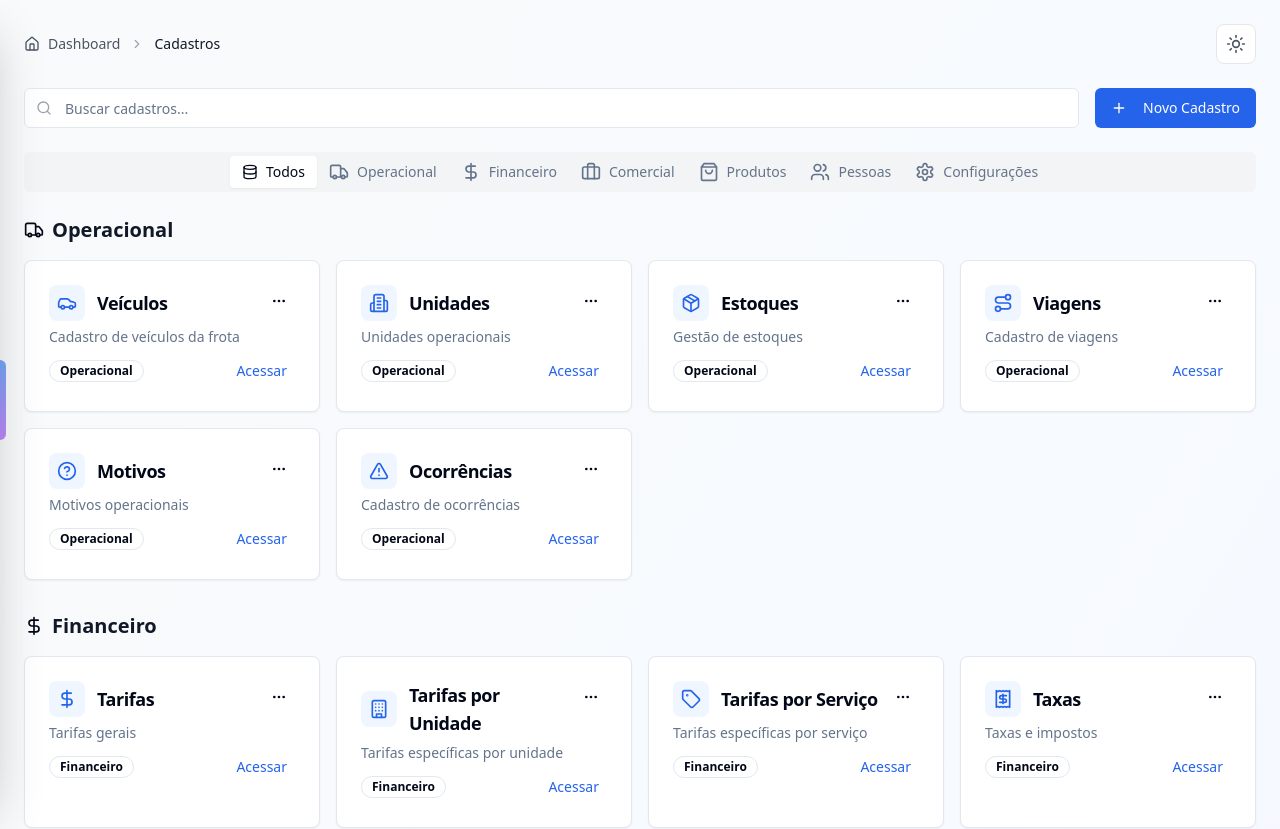
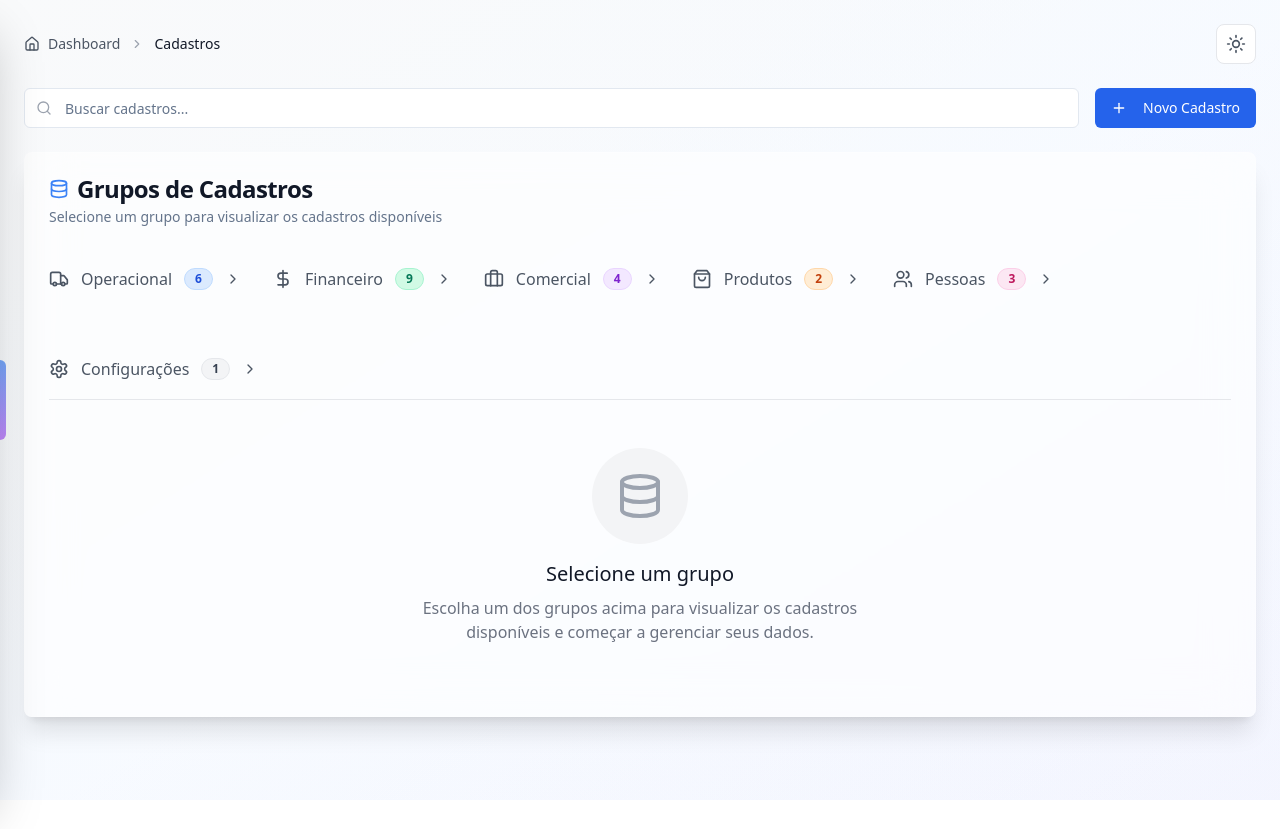
Before and after one commit to Field-devs/wiselog-v3, a Next.js app: page /cadastros in a window 1280 px wide. Shown: the top 829 px of the page. After the commit the page ends 800 px from the top, so only its background shows below. Built offline with nearby package versions, Linux system fonts and the light colour scheme.

Commit message:
Implementar navegação de grupos de cadastros com tabs expansíveis

```diff
--- a/app/cadastros/page.tsx
+++ b/app/cadastros/page.tsx
@@ -56,89 +56,149 @@ import {
   UserPlus,
   Star,
   ClipboardList,
-  Database
+  Database,
+  ChevronDown,
+  ChevronRight
 } from "lucide-react"
 
 export default function CadastrosPage() {
   const [searchTerm, setSearchTerm] = useState("")
-  const [activeTab, setActiveTab] = useState("all")
+  const [activeGroup, setActiveGroup] = useState<string | null>(null)
 
-  // Define all cadastros with their groups and icons
-  const cadastros = [
-    // Operacional
-    { id: "veiculos", name: "Veículos", icon: <Car className="h-5 w-5" />, group: "operacional", description: "Cadastro de veículos da frota" },
-    { id: "unidades", name: "Unidades", icon: <Building2 className="h-5 w-5" />, group: "operacional", description: "Unidades operacionais" },
-    { id: "estoques", name: "Estoques", icon: <Package className="h-5 w-5" />, group: "operacional", description: "Gestão de estoques" },
-    { id: "viagens", name: "Viagens", icon: <Route className="h-5 w-5" />, group: "operacional", description: "Cadastro de viagens" },
-    { id: "motivos", name: "Motivos", icon: <HelpCircle className="h-5 w-5" />, group: "operacional", description: "Motivos operacionais" },
-    { id: "ocorrencias", name: "Ocorrências", icon: <AlertTriangle className="h-5 w-5" />, group: "operacional", description: "Cadastro de ocorrências" },
-
-    // Financeiro
-    { id: "tarifas", name: "Tarifas", icon: <DollarSign className="h-5 w-5" />, group: "financeiro", description: "Tarifas gerais" },
-    { id: "tarifas-unidade", name: "Tarifas por Unidade", icon: <Building className="h-5 w-5" />, group: "financeiro", description: "Tarifas específicas por unidade" },
-    { id: "tarifas-servico", name: "Tarifas por Serviço", icon: <Tag className="h-5 w-5" />, group: "financeiro", description: "Tarifas específicas por serviço" },
-    { id: "taxas", name: "Taxas", icon: <Receipt className="h-5 w-5" />, group: "financeiro", description: "Taxas e impostos" },
-    { id: "setores-tarifarios", name: "Setores Tarifários", icon: <Map className="h-5 w-5" />, group: "financeiro", description: "Setores para tarifação" },
-    { id: "despesas-extras", name: "Despesas Extras", icon: <CreditCard className="h-5 w-5" />, group: "financeiro", description: "Cadastro de despesas extras" },
-    { id: "acordos-compra", name: "Acordos de Compra", icon: <Handshake className="h-5 w-5" />, group: "financeiro", description: "Acordos comerciais de compra" },
-    { id: "categorias", name: "Categorias", icon: <Tag className="h-5 w-5" />, group: "financeiro", description: "Categorias financeiras" },
-    { id: "segmentos-contabeis", name: "Segmentos Contábeis", icon: <FileText className="h-5 w-5" />, group: "financeiro", description: "Segmentos para contabilidade" },
-
-    // Comercial
-    { id: "clientes", name: "Clientes", icon: <Users className="h-5 w-5" />, group: "comercial", description: "Cadastro de clientes" },
-    { id: "contratos", name: "Contratos", icon: <FileText className="h-5 w-5" />, group: "comercial", description: "Gestão de contratos" },
-    { id: "prestadores", name: "Prestadores", icon: <UserCheck className="h-5 w-5" />, group: "comercial", description: "Cadastro de prestadores" },
-    { id: "relacionamento", name: "Relacionamento", icon: <Heart className="h-5 w-5" />, group: "comercial", description: "Gestão de relacionamento" },
-
-    // Produtos
-    { id: "itens", name: "Itens", icon: <Box className="h-5 w-5" />, group: "produtos", description: "Cadastro de itens" },
-    { id: "produtos", name: "Produtos", icon: <ShoppingCart className="h-5 w-5" />, group: "produtos", description: "Cadastro de produtos" },
-
-    // Pessoas
-    { id: "grupos", name: "Grupos", icon: <UserPlus className="h-5 w-5" />, group: "pessoas", description: "Grupos de pessoas" },
-    { id: "habilidades", name: "Habilidades", icon: <Star className="h-5 w-5" />, group: "pessoas", description: "Cadastro de habilidades" },
-    { id: "avaliacoes", name: "Avaliações", icon: <ClipboardList className="h-5 w-5" />, group: "pessoas", description: "Avaliações de desempenho" },
-
-    // Configurações
-    { id: "formularios", name: "Formulários", icon: <Settings className="h-5 w-5" />, group: "configuracoes", description: "Configuração de formulários" },
+  // Define all cadastros organized by groups
+  const cadastroGroups = {
+    operacional: {
+      name: "Operacional",
+      icon: <Truck className="h-5 w-5" />,
+      color: "blue",
+      items: [
+        { id: "veiculos", name: "Veículos", icon: <Car className="h-5 w-5" />, description: "Cadastro de veículos da frota" },
+        { id: "unidades", name: "Unidades", icon: <Building2 className="h-5 w-5" />, description: "Unidades operacionais" },
+        { id: "estoques", name: "Estoques", icon: <Package className="h-5 w-5" />, description: "Gestão de estoques" },
+        { id: "viagens", name: "Viagens", icon: <Route className="h-5 w-5" />, description: "Cadastro de viagens" },
+        { id: "motivos", name: "Motivos", icon: <HelpCircle className="h-5 w-5" />, description: "Motivos operacionais" },
+        { id: "ocorrencias", name: "Ocorrências", icon: <AlertTriangle className="h-5 w-5" />, description: "Cadastro de ocorrências" },
       ]
-
-  // Group icons for tabs
-  const groupIcons = {
-    "operacional": <Truck className="h-5 w-5" />,
-    "financeiro": <DollarSign className="h-5 w-5" />,
-    "comercial": <Briefcase className="h-5 w-5" />,
-    "produtos": <ShoppingBag className="h-5 w-5" />,
-    "pessoas": <Users className="h-5 w-5" />,
-    "configuracoes": <Settings className="h-5 w-5" />,
+    },
+    financeiro: {
+      name: "Financeiro",
+      icon: <DollarSign className="h-5 w-5" />,
+      color: "emerald",
+      items: [
+        { id: "tarifas", name: "Tarifas", icon: <DollarSign className="h-5 w-5" />, description: "Tarifas gerais" },
+        { id: "tarifas-unidade", name: "Tarifas por Unidade", icon: <Building className="h-5 w-5" />, description: "Tarifas específicas por unidade" },
+        { id: "tarifas-servico", name: "Tarifas por Serviço", icon: <Tag className="h-5 w-5" />, description: "Tarifas específicas por serviço" },
+        { id: "taxas", name: "Taxas", icon: <Receipt className="h-5 w-5" />, description: "Taxas e impostos" },
+        { id: "setores-tarifarios", name: "Setores Tarifários", icon: <Map className="h-5 w-5" />, description: "Setores para tarifação" },
+        { id: "despesas-extras", name: "Despesas Extras", icon: <CreditCard className="h-5 w-5" />, description: "Cadastro de despesas extras" },
+        { id: "acordos-compra", name: "Acordos de Compra", icon: <Handshake className="h-5 w-5" />, description: "Acordos comerciais de compra" },
+        { id: "categorias", name: "Categorias", icon: <Tag className="h-5 w-5" />, description: "Categorias financeiras" },
+        { id: "segmentos-contabeis", name: "Segmentos Contábeis", icon: <FileText className="h-5 w-5" />, description: "Segmentos para contabilidade" },
+      ]
+    },
+    comercial: {
+      name: "Comercial",
+      icon: <Briefcase className="h-5 w-5" />,
+      color: "purple",
+      items: [
+        { id: "clientes", name: "Clientes", icon: <Users className="h-5 w-5" />, description: "Cadastro de clientes" },
+        { id: "contratos", name: "Contratos", icon: <FileText className="h-5 w-5" />, description: "Gestão de contratos" },
+        { id: "prestadores", name: "Prestadores", icon: <UserCheck className="h-5 w-5" />, description: "Cadastro de prestadores" },
+        { id: "relacionamento", name: "Relacionamento", icon: <Heart className="h-5 w-5" />, description: "Gestão de relacionamento" },
+      ]
+    },
+    produtos: {
+      name: "Produtos",
+      icon: <ShoppingBag className="h-5 w-5" />,
+      color: "orange",
+      items: [
+        { id: "itens", name: "Itens", icon: <Box className="h-5 w-5" />, description: "Cadastro de itens" },
+        { id: "produtos", name: "Produtos", icon: <ShoppingCart className="h-5 w-5" />, description: "Cadastro de produtos" },
+      ]
+    },
+    pessoas: {
+      name: "Pessoas",
+      icon: <Users className="h-5 w-5" />,
+      color: "pink",
+      items: [
+        { id: "grupos", name: "Grupos", icon: <UserPlus className="h-5 w-5" />, description: "Grupos de pessoas" },
+        { id: "habilidades", name: "Habilidades", icon: <Star className="h-5 w-5" />, description: "Cadastro de habilidades" },
+        { id: "avaliacoes", name: "Avaliações", icon: <ClipboardList className="h-5 w-5" />, description: "Avaliações de desempenho" },
+      ]
+    },
+    configuracoes: {
+      name: "Configurações",
+      icon: <Settings className="h-5 w-5" />,
+      color: "gray",
+      items: [
+        { id: "formularios", name: "Formulários", icon: <Settings className="h-5 w-5" />, description: "Configuração de formulários" },
+      ]
+    }
   }
 
-  // Filter cadastros based on search term and active tab
-  const filteredCadastros = cadastros.filter(cadastro => {
-    const matchesSearch = cadastro.name.toLowerCase().includes(searchTerm.toLowerCase()) ||
-                          cadastro.description.toLowerCase().includes(searchTerm.toLowerCase())
-    const matchesTab = activeTab === "all" || cadastro.group === activeTab
-    return matchesSearch && matchesTab
+  const getColorClasses = (color: string, isActive: boolean = false) => {
+    const colors = {
+      blue: {
+        tab: isActive
+          ? "border-blue-500 text-blue-600 dark:text-blue-400"
+          : "border-transparent text-gray-600 dark:text-gray-400 hover:text-gray-900 dark:hover:text-gray-200",
+        badge: "bg-blue-100 text-blue-700 border-blue-200 dark:bg-blue-900/30 dark:text-blue-300 dark:border-blue-700",
+        item: "hover:bg-blue-50 dark:hover:bg-blue-900/20 hover:border-blue-200 dark:hover:border-blue-700"
+      },
+      emerald: {
+        tab: isActive
+          ? "border-emerald-500 text-emerald-600 dark:text-emerald-400"
+          : "border-transparent text-gray-600 dark:text-gray-400 hover:text-gray-900 dark:hover:text-gray-200",
+        badge: "bg-emerald-100 text-emerald-700 border-emerald-200 dark:bg-emerald-900/30 dark:text-emerald-300 dark:border-emerald-700",
+        item: "hover:bg-emerald-50 dark:hover:bg-emerald-900/20 hover:border-emerald-200 dark:hover:border-emerald-700"
+      },
+      purple: {
+        tab: isActive
+          ? "border-purple-500 text-purple-600 dark:text-purple-400"
+          : "border-transparent text-gray-600 dark:text-gray-400 hover:text-gray-900 dark:hover:text-gray-200",
+        badge: "bg-purple-100 text-purple-700 border-purple-200 dark:bg-purple-900/30 dark:text-purple-300 dark:border-purple-700",
+        item: "hover:bg-purple-50 dark:hover:bg-purple-900/20 hover:border-purple-200 dark:hover:border-purple-700"
+      },
+      orange: {
+        tab: isActive
+          ? "border-orange-500 text-orange-600 dark:text-orange-400"
+          : "border-transparent text-gray-600 dark:text-gray-400 hover:text-gray-900 dark:hover:text-gray-200",
+        badge: "bg-orange-100 text-orange-700 border-orange-200 dark:bg-orange-900/30 dark:text-orange-300 dark:border-orange-700",
+        item: "hover:bg-orange-50 dark:hover:bg-orange-900/20 hover:border-orange-200 dark:hover:border-orange-700"
+      },
+      pink: {
+        tab: isActive
+          ? "border-pink-500 text-pink-600 dark:text-pink-400"
+          : "border-transparent text-gray-600 dark:text-gray-400 hover:text-gray-900 dark:hover:text-gray-200",
+        badge: "bg-pink-100 text-pink-700 border-pink-200 dark:bg-pink-900/30 dark:text-pink-300 dark:border-pink-700",
+        item: "hover:bg-pink-50 dark:hover:bg-pink-900/20 hover:border-pink-200 dark:hover:border-pink-700"
+      },
+      gray: {
+        tab: isActive
+          ? "border-gray-500 text-gray-600 dark:text-gray-400"
+          : "border-transparent text-gray-600 dark:text-gray-400 hover:text-gray-900 dark:hover:text-gray-200",
+        badge: "bg-gray-100 text-gray-700 border-gray-200 dark:bg-gray-900/30 dark:text-gray-300 dark:border-gray-700",
+        item: "hover:bg-gray-50 dark:hover:bg-gray-900/20 hover:border-gray-200 dark:hover:border-gray-700"
+      }
+    }
+    return colors[color as keyof typeof colors] || colors.gray
+  }
+
+  const handleGroupClick = (groupKey: string) => {
+    setActiveGroup(activeGroup === groupKey ? null : groupKey)
+  }
+
+  const filteredGroups = Object.entries(cadastroGroups).filter(([key, group]) => {
+    if (!searchTerm) return true
+
+    const groupMatches = group.name.toLowerCase().includes(searchTerm.toLowerCase())
+    const itemMatches = group.items.some(item =>
+      item.name.toLowerCase().includes(searchTerm.toLowerCase()) ||
+      item.description.toLowerCase().includes(searchTerm.toLowerCase())
+    )
+
+    return groupMatches || itemMatches
   })
-
-  // Group cadastros by their group
-  const groupedCadastros = filteredCadastros.reduce((acc, cadastro) => {
-    if (!acc[cadastro.group]) {
-      acc[cadastro.group] = []
-    }
-    acc[cadastro.group].push(cadastro)
-    return acc
-  }, {})
-
-  // Group names for display
-  const groupNames = {
-    "operacional": "Operacional",
-    "financeiro": "Financeiro",
-    "comercial": "Comercial",
-    "produtos": "Produtos",
-    "pessoas": "Pessoas",
-    "configuracoes": "Configurações",
-  }
 
   return (
     <div className="p-6 space-y-6">
@@ -161,7 +221,7 @@ export default function CadastrosPage() {
         <ThemeToggle />
       </div>
 
-      {/* Search and Filter */}
+      {/* Search and Actions */}
       <div className="flex flex-col sm:flex-row gap-4">
         <div className="relative flex-1">
           <Search className="absolute left-3 top-1/2 transform -translate-y-1/2 text-gray-400 dark:text-gray-500 h-4 w-4" />
@@ -178,65 +238,79 @@ export default function CadastrosPage() {
         </Button>
       </div>
 
-      {/* Tabs */}
-      <Tabs value={activeTab} onValueChange={setActiveTab} className="w-full">
-        <TabsList className="bg-gray-100 dark:bg-gray-800 p-1 overflow-x-auto flex w-full">
-          <TabsTrigger value="all" className="flex items-center gap-2">
-            <Database className="h-4 w-4" />
-            <span>Todos</span>
-          </TabsTrigger>
-          <TabsTrigger value="operacional" className="flex items-center gap-2">
-            {groupIcons.operacional}
-            <span>Operacional</span>
-          </TabsTrigger>
-          <TabsTrigger value="financeiro" className="flex items-center gap-2">
-            {groupIcons.financeiro}
-            <span>Financeiro</span>
-          </TabsTrigger>
-          <TabsTrigger value="comercial" className="flex items-center gap-2">
-            {groupIcons.comercial}
-            <span>Comercial</span>
-          </TabsTrigger>
-          <TabsTrigger value="produtos" className="flex items-center gap-2">
-            {groupIcons.produtos}
-            <span>Produtos</span>
-          </TabsTrigger>
-          <TabsTrigger value="pessoas" className="flex items-center gap-2">
-            {groupIcons.pessoas}
-            <span>Pessoas</span>
-          </TabsTrigger>
-          <TabsTrigger value="configuracoes" className="flex items-center gap-2">
-            {groupIcons.configuracoes}
-            <span>Configurações</span>
-          </TabsTrigger>
-        </TabsList>
+      {/* Groups Navigation */}
+      <Card className="bg-white/60 dark:bg-gray-800/60 backdrop-blur-xl border-white/20 dark:border-gray-700/30 shadow-xl">
+        <CardHeader>
+          <CardTitle className="flex items-center gap-2 text-gray-900 dark:text-white">
+            <Database className="h-5 w-5 text-blue-500" />
+            Grupos de Cadastros
+          </CardTitle>
+          <CardDescription>
+            Selecione um grupo para visualizar os cadastros disponíveis
+          </CardDescription>
+        </CardHeader>
+        <CardContent>
+          {/* Groups Tabs */}
+          <div className="border-b border-gray-200 dark:border-gray-700">
+            <div className="flex flex-wrap gap-2 md:gap-8 overflow-x-auto pb-0">
+              {filteredGroups.map(([groupKey, group]) => {
+                const isActive = activeGroup === groupKey
+                const colorClasses = getColorClasses(group.color, isActive)
 
-        {/* Tab Content */}
-        <TabsContent value={activeTab} className="mt-6">
-          {Object.keys(groupedCadastros).length > 0 ? (
-            <div className="space-y-8">
-              {Object.entries(groupedCadastros).map(([group, items]) => (
-                <div key={group} className="space-y-4">
-                  {activeTab === "all" && (
-                    <div className="flex items-center gap-2">
-                      {groupIcons[group]}
-                      <h2 className="text-xl font-bold text-gray-900 dark:text-white">{groupNames[group]}</h2>
+                return (
+                  <button
+                    key={groupKey}
+                    onClick={() => handleGroupClick(groupKey)}
+                    className={`flex items-center gap-3 px-0 py-4 bg-transparent border-0 border-b-2 rounded-none font-medium transition-all duration-200 whitespace-nowrap ${colorClasses.tab}`}
+                  >
+                    {group.icon}
+                    <span>{group.name}</span>
+                    <Badge variant="outline" className={`text-xs ${colorClasses.badge}`}>
+                      {group.items.length}
+                    </Badge>
+                    {isActive ? (
+                      <ChevronDown className="h-4 w-4 transition-transform duration-200" />
+                    ) : (
+                      <ChevronRight className="h-4 w-4 transition-transform duration-200" />
+                    )}
+                  </button>
+                )
+              })}
             </div>
-                  )}
-                  <div className="grid grid-cols-1 md:grid-cols-2 lg:grid-cols-3 xl:grid-cols-4 gap-4">
-                    {items.map((cadastro) => (
-                      <Card key={cadastro.id} className="hover:shadow-md transition-shadow">
+          </div>
+
+          {/* Expanded Items */}
+          {activeGroup && (
+            <div className="mt-6 animate-in slide-in-from-top-2 duration-300">
+              <div className="mb-4">
+                <h3 className="text-lg font-semibold text-gray-900 dark:text-white">
+                  {cadastroGroups[activeGroup as keyof typeof cadastroGroups].name}
+                </h3>
+                <p className="text-sm text-gray-500 dark:text-gray-400">
+                  Cadastros disponíveis neste grupo
+                </p>
+              </div>
+
+              <div className="grid grid-cols-1 sm:grid-cols-2 lg:grid-cols-3 xl:grid-cols-4 gap-4">
+                {cadastroGroups[activeGroup as keyof typeof cadastroGroups].items.map((item) => {
+                  const colorClasses = getColorClasses(cadastroGroups[activeGroup as keyof typeof cadastroGroups].color)
+
+                  return (
+                    <Card
+                      key={item.id}
+                      className={`cursor-pointer transition-all duration-200 border-gray-200 dark:border-gray-700 bg-white dark:bg-gray-800 hover:shadow-md ${colorClasses.item}`}
+                    >
                       <CardHeader className="pb-2">
                         <div className="flex justify-between items-start">
                           <div className="flex items-center gap-3">
                             <div className="p-2 rounded-lg bg-blue-50 dark:bg-blue-900/30 text-blue-600 dark:text-blue-400">
-                                {cadastro.icon}
+                              {item.icon}
                             </div>
-                              <CardTitle className="text-lg">{cadastro.name}</CardTitle>
+                            <CardTitle className="text-base">{item.name}</CardTitle>
                           </div>
                           <DropdownMenu>
                             <DropdownMenuTrigger asChild>
-                                <Button variant="ghost" size="sm" className="h-8 w-8 p-0">
+                              <Button variant="ghost" size="sm" className="h-8 w-8 p-0 opacity-0 group-hover:opacity-100 transition-opacity">
                                 <MoreHorizontal className="h-4 w-4" />
                               </Button>
                             </DropdownMenuTrigger>
@@ -257,37 +331,58 @@ export default function CadastrosPage() {
                             </DropdownMenuContent>
                           </DropdownMenu>
                         </div>
-                          <CardDescription>{cadastro.description}</CardDescription>
                       </CardHeader>
-                        <CardContent>
+                      <CardContent className="pt-0">
+                        <CardDescription className="text-sm mb-3">
+                          {item.description}
+                        </CardDescription>
                         <div className="flex justify-between items-center">
                           <Badge variant="outline" className="text-xs">
-                              {groupNames[cadastro.group]}
+                            {cadastroGroups[activeGroup as keyof typeof cadastroGroups].name}
                           </Badge>
-                            <Button variant="ghost" size="sm" className="h-8 px-2 text-blue-600 dark:text-blue-400">
+                          <Button variant="ghost" size="sm" className="h-8 px-2 text-blue-600 dark:text-blue-400 hover:bg-blue-50 dark:hover:bg-blue-900/20">
                             Acessar
                           </Button>
                         </div>
                       </CardContent>
                     </Card>
-                    ))}
+                  )
+                })}
               </div>
             </div>
-              ))}
+          )}
+
+          {/* Empty State */}
+          {!activeGroup && (
+            <div className="flex flex-col items-center justify-center py-12">
+              <div className="h-24 w-24 rounded-full bg-gray-100 dark:bg-gray-800 flex items-center justify-center mb-4">
+                <Database className="h-12 w-12 text-gray-400" />
               </div>
-          ) : (
+              <h3 className="text-xl font-medium text-gray-900 dark:text-gray-100 mb-2">
+                Selecione um grupo
+              </h3>
+              <p className="text-gray-500 dark:text-gray-400 text-center max-w-md">
+                Escolha um dos grupos acima para visualizar os cadastros disponíveis e começar a gerenciar seus dados.
+              </p>
+            </div>
+          )}
+
+          {/* No Results State */}
+          {searchTerm && filteredGroups.length === 0 && (
             <div className="flex flex-col items-center justify-center py-12">
               <div className="h-24 w-24 rounded-full bg-gray-100 dark:bg-gray-800 flex items-center justify-center mb-4">
                 <Search className="h-12 w-12 text-gray-400" />
               </div>
-              <h3 className="text-xl font-medium text-gray-900 dark:text-gray-100 mb-2">Nenhum cadastro encontrado</h3>
+              <h3 className="text-xl font-medium text-gray-900 dark:text-gray-100 mb-2">
+                Nenhum resultado encontrado
+              </h3>
               <p className="text-gray-500 dark:text-gray-400 text-center max-w-md">
-                Não encontramos nenhum cadastro com os critérios de busca atuais. Tente ajustar sua pesquisa.
+                Não encontramos nenhum cadastro com os critérios de busca "{searchTerm}". Tente ajustar sua pesquisa.
               </p>
             </div>
           )}
-        </TabsContent>
-      </Tabs>
+        </CardContent>
+      </Card>
     </div>
   )
 }
```
Lines whose indentation alone changed are shown as unchanged.
